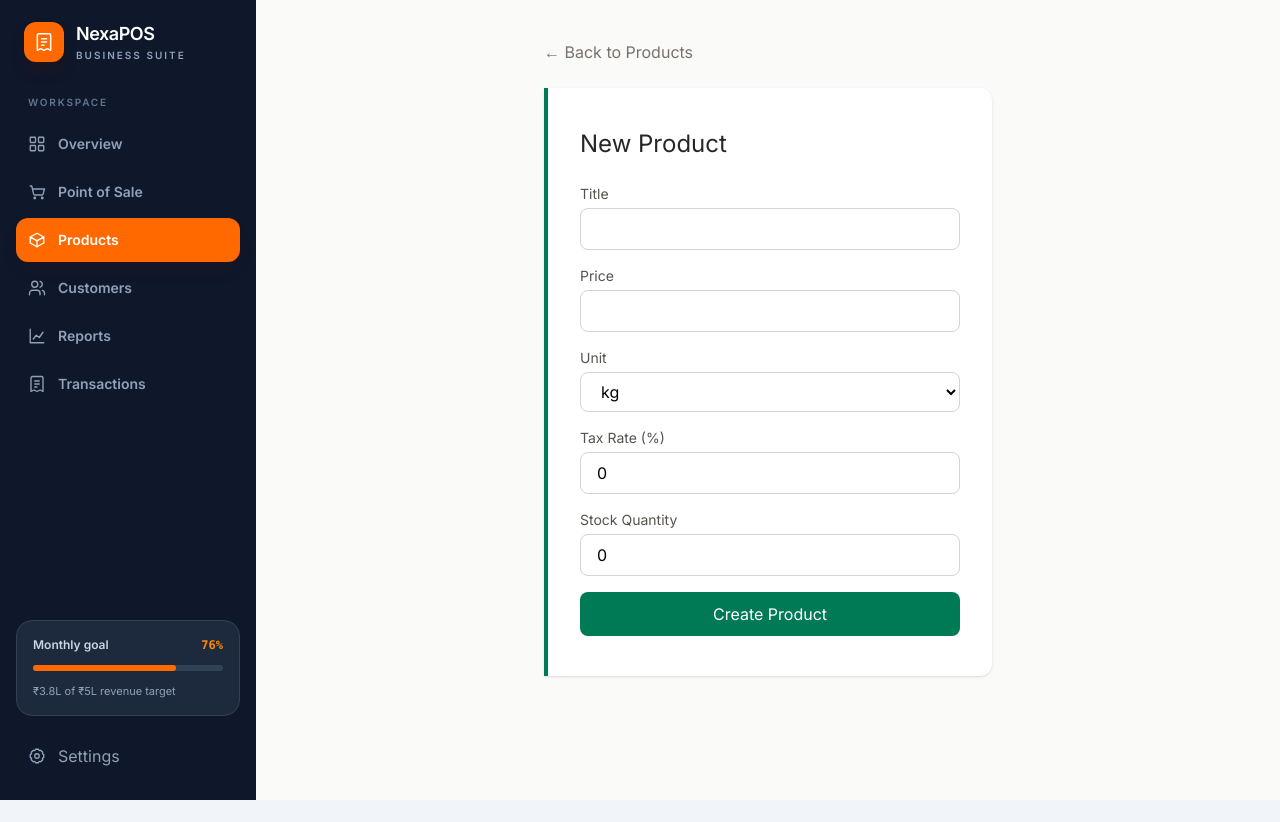
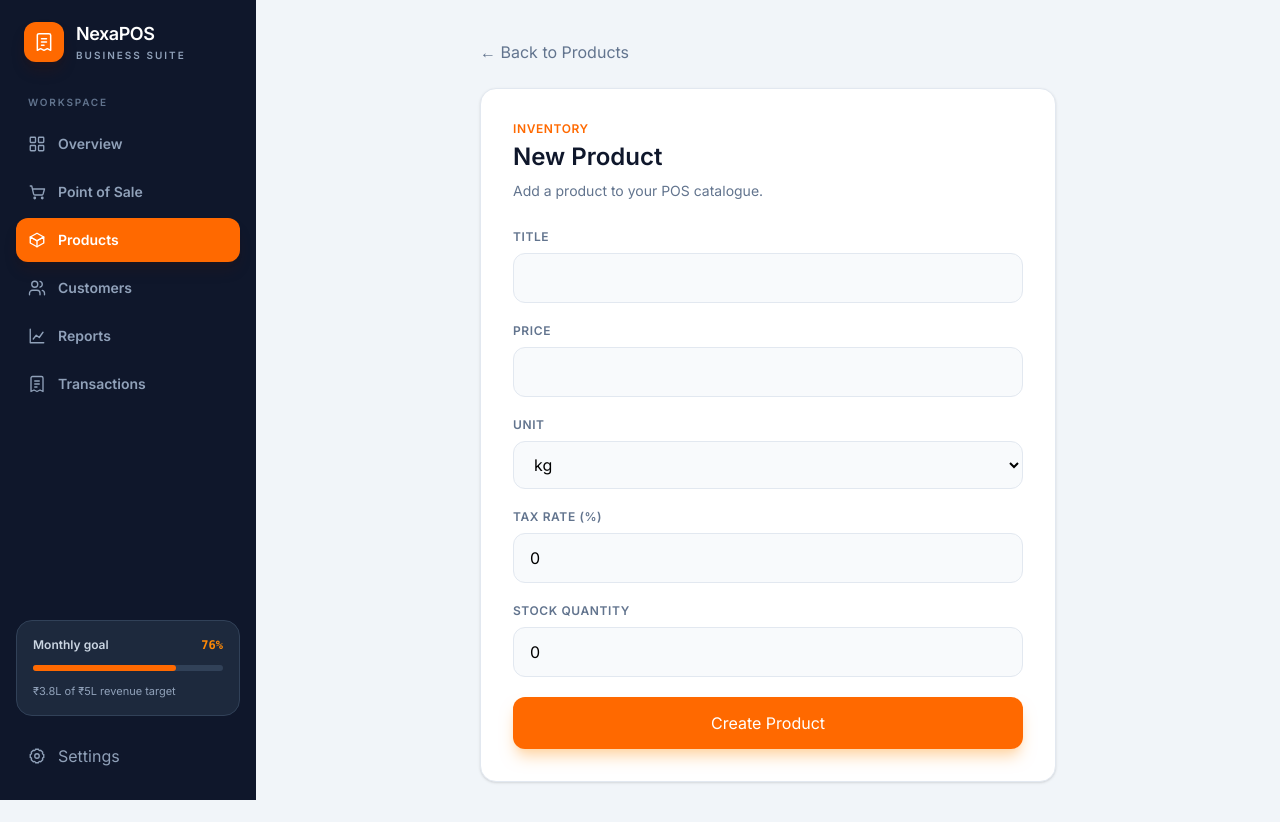
Before and after one commit to icodeologist/pos-front-end, a React (Vite) app: page /products/new in a window 1280 px wide. Before the commit the page ends 800 px from the top, so only its background shows below. Built offline with nearby package versions, Linux system fonts and the light colour scheme; no server answers.

Commit message:
style: refresh product management forms

```diff
--- a/src/pages/CreateProduct.tsx
+++ b/src/pages/CreateProduct.tsx
@@ -36,39 +36,39 @@ export default function CreateProduct() {
   };
 
   return (
-    <div className="min-h-screen bg-stone-50 px-4 py-10">
-      <div className="max-w-md mx-auto">
+    <div className="min-h-screen bg-slate-100 px-4 py-10">
+      <div className="mx-auto max-w-xl">
         <button
           onClick={() => navigate("/products")}
-          className="text-stone-500 hover:text-stone-700 text-sm mb-6 inline-block"
+          className="mb-6 inline-block text-sm font-bold text-slate-500 hover:text-orange-500"
         >
           ← Back to Products
         </button>
 
-        <div className="border-l-4 border-emerald-700 bg-white rounded-r-xl shadow-sm px-8 py-10">
-          <h1 className="font-fraunces text-2xl text-stone-800 mb-6">New Product</h1>
+        <div className="rounded-2xl border border-slate-200 bg-white p-6 shadow-sm sm:p-8">
+          <p className="mb-1 text-xs font-bold uppercase tracking-wider text-orange-500">Inventory</p><h1 className="mb-2 text-2xl font-extrabold text-slate-900">New Product</h1><p className="mb-7 text-sm text-slate-500">Add a product to your POS catalogue.</p>
 
-          <label className="block text-sm text-stone-600 mb-1">Title</label>
+          <label className="mb-2 block text-xs font-bold uppercase tracking-wider text-slate-500">Title</label>
           <input
             type="text"
             value={title}
             onChange={(e) => setTitle(e.target.value)}
-            className="w-full border border-stone-300 rounded-lg px-4 py-2 mb-4 focus:outline-none focus:ring-2 focus:ring-emerald-600"
+            className="mb-5 w-full rounded-xl border border-slate-200 bg-slate-50 px-4 py-3 outline-none focus:border-orange-300 focus:bg-white focus:ring-4 focus:ring-orange-100"
           />
 
-          <label className="block text-sm text-stone-600 mb-1">Price</label>
+          <label className="mb-2 block text-xs font-bold uppercase tracking-wider text-slate-500">Price</label>
           <input
             type="number"
             value={price}
             onChange={(e) => setPrice(e.target.value)}
-            className="w-full border border-stone-300 rounded-lg px-4 py-2 mb-4 focus:outline-none focus:ring-2 focus:ring-emerald-600"
+            className="mb-5 w-full rounded-xl border border-slate-200 bg-slate-50 px-4 py-3 font-mono outline-none focus:border-orange-300 focus:bg-white focus:ring-4 focus:ring-orange-100"
           />
 
-          <label className="block text-sm text-stone-600 mb-1">Unit</label>
+          <label className="mb-2 block text-xs font-bold uppercase tracking-wider text-slate-500">Unit</label>
           <select
             value={unit}
             onChange={(e) => setUnit(e.target.value)}
-            className="w-full border border-stone-300 rounded-lg px-4 py-2 mb-4 focus:outline-none focus:ring-2 focus:ring-emerald-600"
+            className="mb-5 w-full rounded-xl border border-slate-200 bg-slate-50 px-4 py-3 outline-none focus:border-orange-300 focus:ring-4 focus:ring-orange-100"
           >
             <option value="kg">kg</option>
             <option value="pcs">pcs</option>
@@ -76,20 +76,20 @@ export default function CreateProduct() {
             <option value="box">box</option>
           </select>
 
-          <label className="block text-sm text-stone-600 mb-1">Tax Rate (%)</label>
+          <label className="mb-2 block text-xs font-bold uppercase tracking-wider text-slate-500">Tax Rate (%)</label>
           <input
             type="number"
             value={taxRate}
             onChange={(e) => setTaxRate(e.target.value)}
-            className="w-full border border-stone-300 rounded-lg px-4 py-2 mb-4 focus:outline-none focus:ring-2 focus:ring-emerald-600"
+            className="mb-5 w-full rounded-xl border border-slate-200 bg-slate-50 px-4 py-3 font-mono outline-none focus:border-orange-300 focus:ring-4 focus:ring-orange-100"
           />
 
-          <label className="block text-sm text-stone-600 mb-1">Stock Quantity</label>
+          <label className="mb-2 block text-xs font-bold uppercase tracking-wider text-slate-500">Stock Quantity</label>
           <input
             type="number"
             value={stockQuantity}
             onChange={(e) => setStockQuantity(e.target.value)}
-            className="w-full border border-stone-300 rounded-lg px-4 py-2 mb-4 focus:outline-none focus:ring-2 focus:ring-emerald-600"
+            className="mb-5 w-full rounded-xl border border-slate-200 bg-slate-50 px-4 py-3 font-mono outline-none focus:border-orange-300 focus:ring-4 focus:ring-orange-100"
           />
 
           {error && <p className="text-red-600 text-sm mb-4">{error}</p>}
@@ -97,7 +97,7 @@ export default function CreateProduct() {
           <button
             onClick={handleSubmit}
             disabled={submitting}
-            className="w-full bg-emerald-700 hover:bg-emerald-800 text-white font-medium py-2.5 rounded-lg transition-colors disabled:opacity-50"
+            className="w-full whitespace-nowrap rounded-xl bg-orange-500 py-3.5 font-bold text-white shadow-lg shadow-orange-200 hover:bg-orange-600 disabled:opacity-50"
           >
             {submitting ? "Creating..." : "Create Product"}
           </button>
--- a/src/pages/EditProduct.tsx
+++ b/src/pages/EditProduct.tsx
@@ -44,61 +44,65 @@ export default function EditProduct() {
     if (!product) return;
     setSubmitting(true);
     setError("");
+    const payload = {
+      title: title.trim() || undefined,
+      price: price ? parseFloat(price) : undefined,
+      stock: stockQuantity ? parseInt(stockQuantity) : undefined,
+    };
+    console.log("SENDING PATCH:", payload);
     try {
-      await updateProduct(product.id, {
-        title: title.trim() || undefined,
-        price: price ? parseFloat(price) : undefined,
-        stock: stockQuantity ? parseInt(stockQuantity) : undefined,
-      });
+      const result = await updateProduct(product.id, payload);
+      console.log("PATCH RESPONSE:", result);
       navigate("/products");
-    } catch {
+    } catch (err) {
+      console.log("PATCH ERROR:", err);
       setError("Could not update product.");
     } finally {
       setSubmitting(false);
     }
   };
 
-  if (loading) return <p className="text-stone-500 p-10">Loading...</p>;
-  if (error && !product) return <p className="text-red-600 p-10">{error}</p>;
+  if (loading) return <div className="min-h-screen bg-slate-100 p-10 text-slate-500">Loading...</div>;
+  if (error && !product) return <div className="min-h-screen bg-slate-100 p-10 text-red-600">{error}</div>;
   if (!product) return null;
 
   return (
-    <div className="min-h-screen bg-stone-50 px-4 py-10">
-      <div className="max-w-md mx-auto">
+    <div className="min-h-screen bg-slate-100 px-4 py-10">
+      <div className="mx-auto max-w-xl">
         <button
           onClick={() => navigate("/products")}
-          className="text-stone-500 hover:text-stone-700 text-sm mb-6 inline-block"
+          className="mb-6 inline-block text-sm font-bold text-slate-500 hover:text-orange-500"
         >
           ← Back to Products
         </button>
 
-        <div className="border-l-4 border-emerald-700 bg-white rounded-r-xl shadow-sm px-8 py-10">
-          <h1 className="font-fraunces text-2xl text-stone-800 mb-6">
+        <div className="rounded-2xl border border-slate-200 bg-white p-6 shadow-sm sm:p-8">
+          <p className="mb-1 text-xs font-bold uppercase tracking-wider text-orange-500">Inventory</p><h1 className="mb-7 text-2xl font-extrabold text-slate-900">
             Edit {product.title}
           </h1>
 
-          <label className="block text-sm text-stone-600 mb-1">Title</label>
+          <label className="mb-2 block text-xs font-bold uppercase tracking-wider text-slate-500">Title</label>
           <input
             type="text"
             value={title}
             onChange={(e) => setTitle(e.target.value)}
-            className="w-full border border-stone-300 rounded-lg px-4 py-2 mb-4 focus:outline-none focus:ring-2 focus:ring-emerald-600"
+            className="mb-5 w-full rounded-xl border border-slate-200 bg-slate-50 px-4 py-3 outline-none focus:border-orange-300 focus:ring-4 focus:ring-orange-100"
           />
 
-          <label className="block text-sm text-stone-600 mb-1">Price</label>
+          <label className="mb-2 block text-xs font-bold uppercase tracking-wider text-slate-500">Price</label>
           <input
             type="number"
             value={price}
             onChange={(e) => setPrice(e.target.value)}
-            className="w-full border border-stone-300 rounded-lg px-4 py-2 mb-4 focus:outline-none focus:ring-2 focus:ring-emerald-600"
+            className="mb-5 w-full rounded-xl border border-slate-200 bg-slate-50 px-4 py-3 font-mono outline-none focus:border-orange-300 focus:ring-4 focus:ring-orange-100"
           />
 
-          <label className="block text-sm text-stone-600 mb-1">Stock Quantity</label>
+          <label className="mb-2 block text-xs font-bold uppercase tracking-wider text-slate-500">Stock Quantity</label>
           <input
             type="number"
             value={stockQuantity}
             onChange={(e) => setStockQuantity(e.target.value)}
-            className="w-full border border-stone-300 rounded-lg px-4 py-2 mb-4 focus:outline-none focus:ring-2 focus:ring-emerald-600"
+            className="mb-5 w-full rounded-xl border border-slate-200 bg-slate-50 px-4 py-3 font-mono outline-none focus:border-orange-300 focus:ring-4 focus:ring-orange-100"
           />
 
           {error && <p className="text-red-600 text-sm mb-4">{error}</p>}
@@ -106,7 +110,7 @@ export default function EditProduct() {
           <button
             onClick={handleSubmit}
             disabled={submitting}
-            className="w-full bg-emerald-700 hover:bg-emerald-800 text-white font-medium py-2.5 rounded-lg transition-colors disabled:opacity-50"
+            className="w-full whitespace-nowrap rounded-xl bg-orange-500 py-3.5 font-bold text-white shadow-lg shadow-orange-200 hover:bg-orange-600 disabled:opacity-50"
           >
             {submitting ? "Saving..." : "Save Changes"}
           </button>
```
